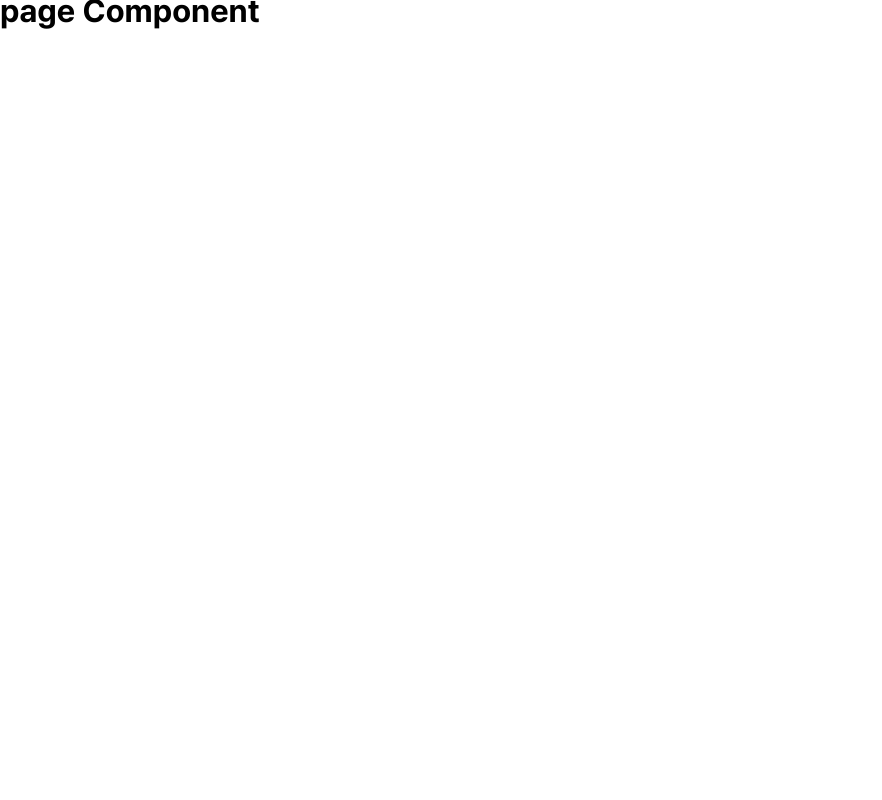
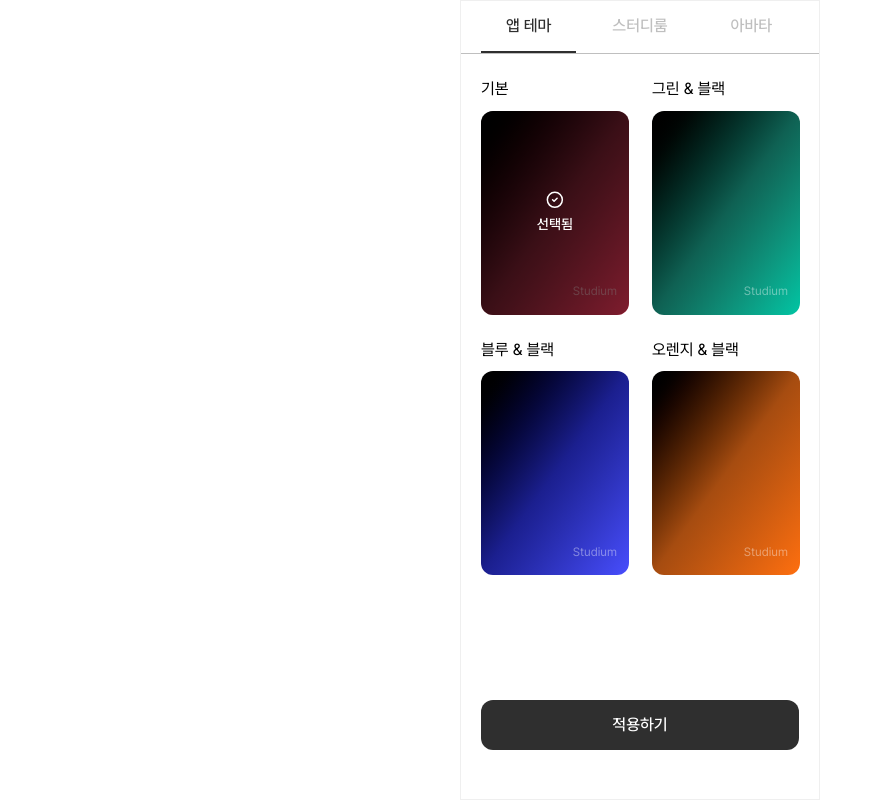
Before and after one commit to prgrms-web-devcourse-final-project/WEB4_5_9to6_FE, a Next.js app: page /profile/1/tema in a window 1280 px wide. Shown: the whole page, without its empty margins (0-882 px from the left). Built offline with nearby package versions, Linux system fonts and the light colour scheme.

Commit message:
feat: 테마의 앱 테마 선택 구현

```diff
--- a/src/app/profile/[profileId]/tema/page.tsx
+++ b/src/app/profile/[profileId]/tema/page.tsx
@@ -1,7 +1,13 @@
+import ProfileTemaTabs from "@/components/profile/tema/ProfileTemaTabs";
+
 export default function page() {
     return (
         <>
-            <h1>page Component</h1>
+            <div className="flex justify-center">
+                <div className="border-gray200 min-h-screen w-90 border bg-white pb-4">
+                    <ProfileTemaTabs />
+                </div>
+            </div>
         </>
     );
 }
--- a/src/components/profile/ProfileTabs.tsx
+++ b/src/components/profile/ProfileTabs.tsx
@@ -11,13 +11,13 @@ export default function ProfileTabs() {
             <div className="border-b-gray500 flex gap-4 border-b px-5">
                 <div
                     onClick={() => setTab("study")}
-                    className={`${isTab === "study" ? "text-gray1000 border-b-gray1000 border-b" : "text-gray500"} hover:text-gray1000 hover:border-b-gray1000 flex-1 cursor-pointer py-[14px] text-center hover:border-b`}
+                    className={`${isTab === "study" ? "text-gray1000 border-b-gray1000 border-b-2" : "text-gray500"} tabChoose`}
                 >
                     <h5>내 스터디 3</h5>
                 </div>
                 <div
                     onClick={() => setTab("log")}
-                    className={`${isTab === "log" ? "text-gray1000 border-b-gray1000 border-b" : "text-gray500"} hover:text-gray1000 hover:border-b-gray1000 flex-1 cursor-pointer py-[14px] text-center hover:border-b`}
+                    className={`${isTab === "log" ? "text-gray1000 border-b-gray1000 border-b-2" : "text-gray500"} tabChoose`}
                 >
                     <h5>활동로그</h5>
                 </div>
--- /dev/null
+++ b/src/components/profile/tema/AppTemaComponent.tsx
@@ -0,0 +1,60 @@
+"use client";
+
+import { CircleCheck } from "lucide-react";
+
+export default function AppTemaComponent({
+    name,
+    selected,
+    onSelect,
+}: {
+    name: string;
+    selected: boolean;
+    onSelect: () => void;
+}) {
+    const gradientColors = [
+        { name: "기본", gradient: "from-black via-[#741E2D] to-[#FF395C]" },
+        {
+            name: "그린 & 블랙",
+            gradient: "from-black via-[#0F6153] to-[#00C5A4]",
+        },
+        {
+            name: "블루 & 블랙",
+            gradient: "from-black via-[#1B1F8F] to-[#484EFD]",
+        },
+        {
+            name: "오렌지 & 블랙",
+            gradient: "from-black via-[#A64C10] to-[#FE6F0F]",
+        },
+    ];
+    return (
+        <>
+            <div className="flex flex-col gap-[10px]">
+                <p>{name}</p>
+                <div
+                    onClick={onSelect}
+                    className="relative h-51 w-37 cursor-pointer"
+                >
+                    <div
+                        className={`absolute inset-0 rounded-xl bg-gradient-to-br ${gradientColors.find((v) => v.name === name)?.gradient}`}
+                    ></div>
+                    <p className="c2 absolute right-3 bottom-3 text-white/40">
+                        Studium
+                    </p>
+                    <div
+                        className={`${selected ? "bg-black/50" : "bg-black/0"} absolute inset-0 rounded-xl transition-colors duration-250 ease-in-out hover:bg-black/30`}
+                    ></div>
+
+                    {selected && (
+                        <div className="absolute top-1/2 left-1/2 flex -translate-x-1/2 -translate-y-1/2 flex-col items-center">
+                            <CircleCheck
+                                size={18}
+                                className="mb-1 text-white"
+                            />
+                            <h6 className="text-white">선택됨</h6>
+                        </div>
+                    )}
+                </div>
+            </div>
+        </>
+    );
+}
--- /dev/null
+++ b/src/components/profile/tema/AppTemaList.tsx
@@ -0,0 +1,37 @@
+"use client";
+
+import { useState } from "react";
+import AppTemaComponent from "./AppTemaComponent";
+import Button from "@/components/common/Button";
+
+export default function AppTemaList() {
+    const [isSelected, setSelected] = useState("기본");
+
+    const selectHandler = (name: string) => {
+        setSelected(name);
+    };
+    return (
+        <>
+            <div className="flex h-[calc(100vh-80px)] flex-col">
+                <div className="grid grid-cols-2 gap-6 px-5 py-6">
+                    {[
+                        "기본",
+                        "그린 & 블랙",
+                        "블루 & 블랙",
+                        "오렌지 & 블랙",
+                    ].map((v) => (
+                        <AppTemaComponent
+                            key={v}
+                            name={v}
+                            selected={isSelected === v}
+                            onSelect={() => selectHandler(v)}
+                        />
+                    ))}
+                </div>
+                <div className="mt-auto px-5 pb-6">
+                    <Button>적용하기</Button>
+                </div>
+            </div>
+        </>
+    );
+}
--- /dev/null
+++ b/src/components/profile/tema/MyAvatarList.tsx
@@ -0,0 +1,9 @@
+"use client";
+
+export default function MyAvatarList() {
+    return (
+        <>
+            <h1>MyAvatarList Component</h1>
+        </>
+    );
+}
--- /dev/null
+++ b/src/components/profile/tema/ProfileTemaTabs.tsx
@@ -0,0 +1,38 @@
+"use client";
+
+import { useState } from "react";
+import AppTemaList from "./AppTemaList";
+import StudyRoomList from "./StudyRoomList";
+import MyAvatarList from "./MyAvatarList";
+
+export default function ProfileTemaTabs() {
+    const [isTab, setTab] = useState<"app" | "room" | "avatar">("app");
+    return (
+        <>
+            <div className="border-b-gray500 flex gap-4 border-b px-5">
+                <div
+                    onClick={() => setTab("app")}
+                    className={`${isTab === "app" ? "text-gray1000 border-b-gray1000 border-b-2" : "text-gray500"} tabChoose`}
+                >
+                    <h5>앱 테마</h5>
+                </div>
+                <div
+                    onClick={() => setTab("room")}
+                    className={`${isTab === "room" ? "text-gray1000 border-b-gray1000 border-b-2" : "text-gray500"} tabChoose`}
+                >
+                    <h5>스터디룸</h5>
+                </div>
+                <div
+                    onClick={() => setTab("avatar")}
+                    className={`${isTab === "avatar" ? "text-gray1000 border-b-gray1000 border-b-2" : "text-gray500"} tabChoose`}
+                >
+                    <h5>아바타</h5>
+                </div>
+            </div>
+
+            {isTab == "app" && <AppTemaList />}
+            {isTab == "room" && <StudyRoomList />}
+            {isTab == "avatar" && <MyAvatarList />}
+        </>
+    );
+}
--- /dev/null
+++ b/src/components/profile/tema/StudyRoomList.tsx
@@ -0,0 +1,9 @@
+"use client";
+
+export default function StudyRoomList() {
+    return (
+        <>
+            <h1>StudyRoomList Component</h1>
+        </>
+    );
+}
--- a/src/css/index.css
+++ b/src/css/index.css
@@ -23,3 +23,9 @@
     --color-blue400: #484efd;
     --color-orange400: #fe6f0f;
 }
+
+@layer utilities {
+    .tabChoose {
+        @apply hover:text-gray1000 hover:border-b-gray1000 flex-1 cursor-pointer py-[14px] text-center transition-colors duration-250 ease-in-out hover:border-b-2;
+    }
+}
```
